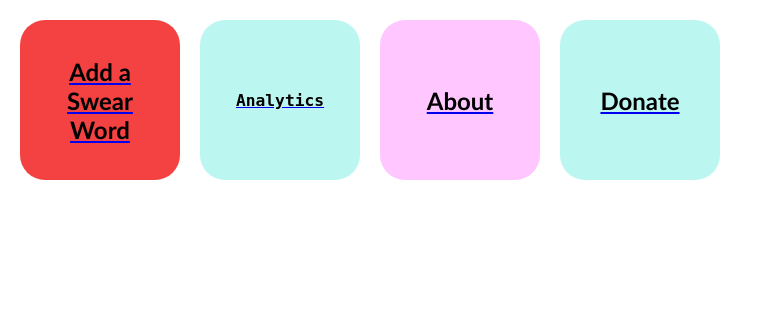
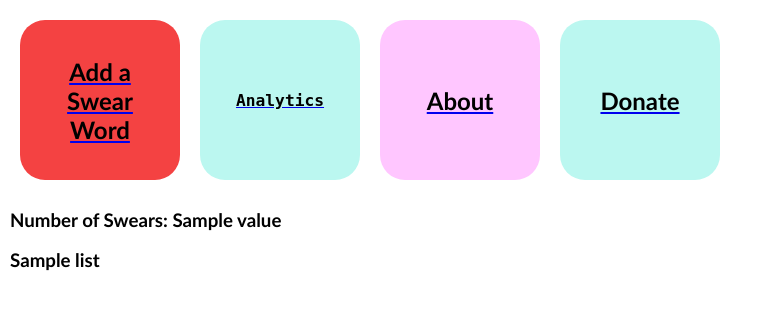
Before and after one commit to Mustafa-Sadriwala/Swear-Jar-Front-End, a Flask app: template templates/home.html in a window 1280 px wide. Shown: the top 310 px of the page, without its empty margins (0-773 px from the left). Run offline with Flask 2, Linux system fonts and the light colour scheme; the template is opened without the code that fills it: most values are stand-ins (such as "Sample title", 1, 10 or a date in 2020); parts of the project's set-up code (start-up, migrations or seed data) failed here and were passed over.

Commit message:
number of swears on home

```diff
--- a/main.py
+++ b/main.py
@@ -1,7 +1,6 @@
 from flask import Flask, render_template
 from revApiCall import revSpeechmod
 import sys, getopt
-
 def main(argv):
     inputfile = ''
     outputfile = ''
@@ -27,7 +26,9 @@ def main(argv):
                 print("Error")
                 break
     revSpeech.setSwears('swears.json')
+    global num
     num, swears = revSpeech.checkSwears()
+    print(num, swears)
     app.run(debug=True)
 
 
@@ -35,7 +36,7 @@ app = Flask(__name__)
 
 @app.route("/")
 def home():
-    return render_template("home.html")
+    return render_template("home.html", value=num)
 
 @app.route("/about")
 def about():
--- a/templates/home.html
+++ b/templates/home.html
@@ -79,4 +79,8 @@ h2, p  {
   </a>
 </div>
 </div>
+<div>
+  <h3>Number of Swears: {{ value }}</h3>
+  <h3>{{ list }}</h3>
+</div>
 </html>
```
